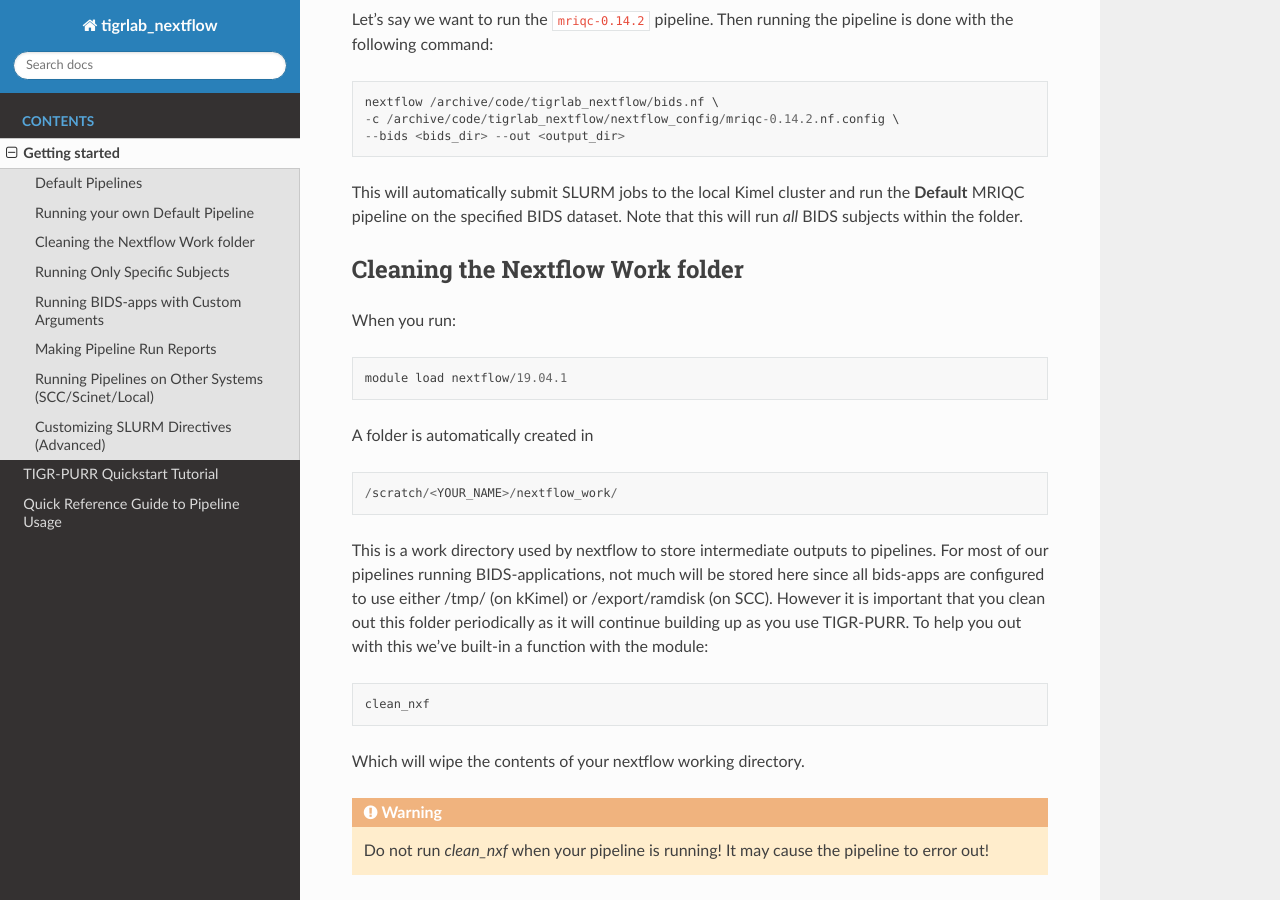
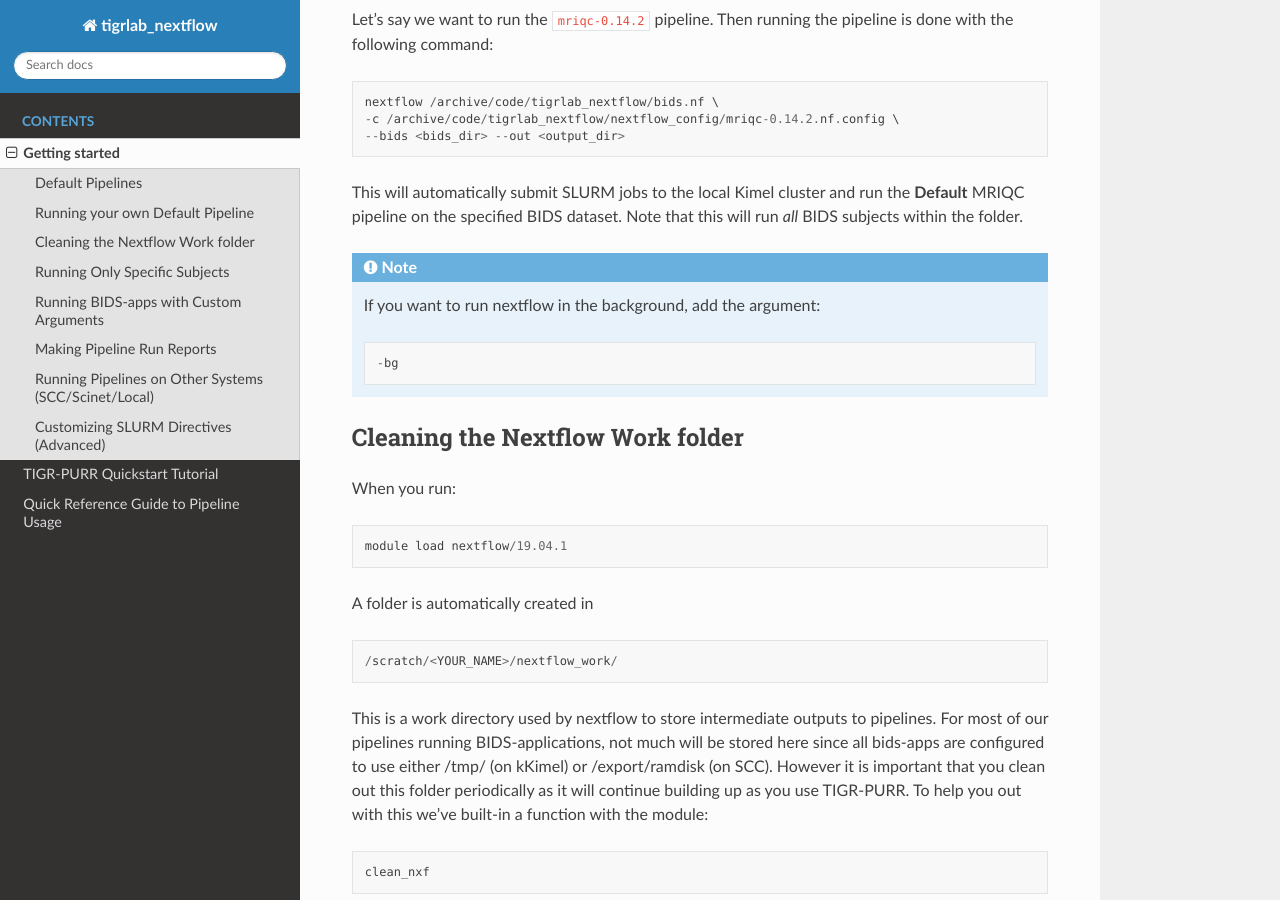
Before and after one commit to kimjetwav/TIGR_PURR, a Sphinx documentation site: the page built from docs/source/getting_started.rst, in a window 1280 px wide and 900 px high, scrolled down 1850 px. Built offline with Sphinx 7.4.7 and the Read the Docs theme 2.0.0, drawn with Linux system fonts in a browser that asks for light colours.

Commit message:
fix typos

```diff
--- a/docs/source/getting_started.rst
+++ b/docs/source/getting_started.rst
@@ -68,6 +68,11 @@ Let's say we want to run the ``mriqc-0.14.2`` pipeline. Then running the pipelin
 
 
 This will automatically submit SLURM jobs to the local Kimel cluster and run the **Default** MRIQC pipeline on the specified BIDS dataset. Note that this will run *all* BIDS subjects within the folder.
+
+.. note::
+        If you want to run nextflow in the background, add the argument::
+
+                -bg
 
 
 .. _clean:
--- a/docs/source/quickstart_tutorial.rst
+++ b/docs/source/quickstart_tutorial.rst
@@ -37,7 +37,7 @@ The sublist text file will contain a list of participants (one-per-line) that we
 
 Finally, load in the **Nextflow** module::
 
-        module load nextflow/19.0.4
+        module load nextflow/19.04.1
 
 
 .. note::
@@ -82,7 +82,7 @@ Once you have a BIDS-app, subject list, and invocation ready to go you can run a
                 --bids /archive/data/SPINS/data/bids \
                 --out /scratch/<YOU>/nextflow_quickstart \
                 --subjects /scratch/<YOU>/nextflow_quickstart/sublist \
-                --invocation /archive/code/boutiques_jsons/invocations/dryrun_mriqc-0.14.2.json \
+                --invocation /archive/code/boutiques_jsons/invocations/dryrun_mriqc-0.14.2_invocation.json \
                 -profile local
 
 The process will run the dry-run version of MRIQC in parallel automatically!
```
